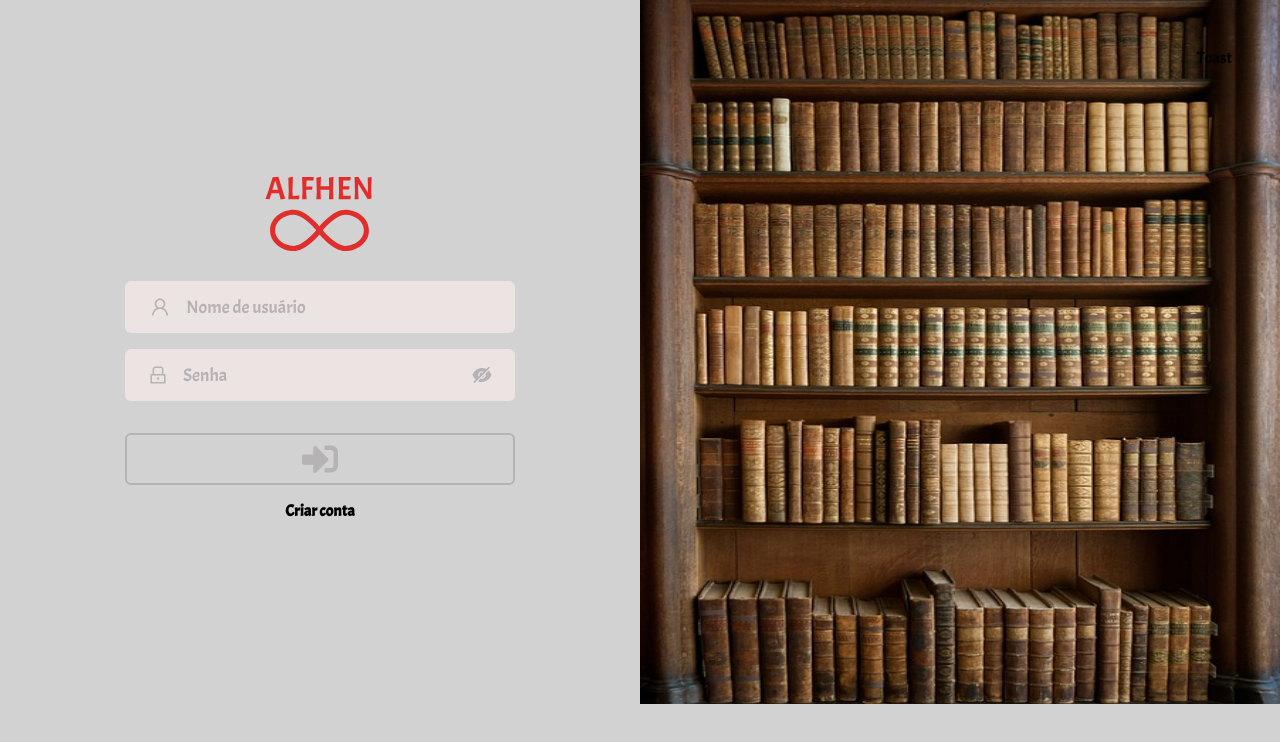
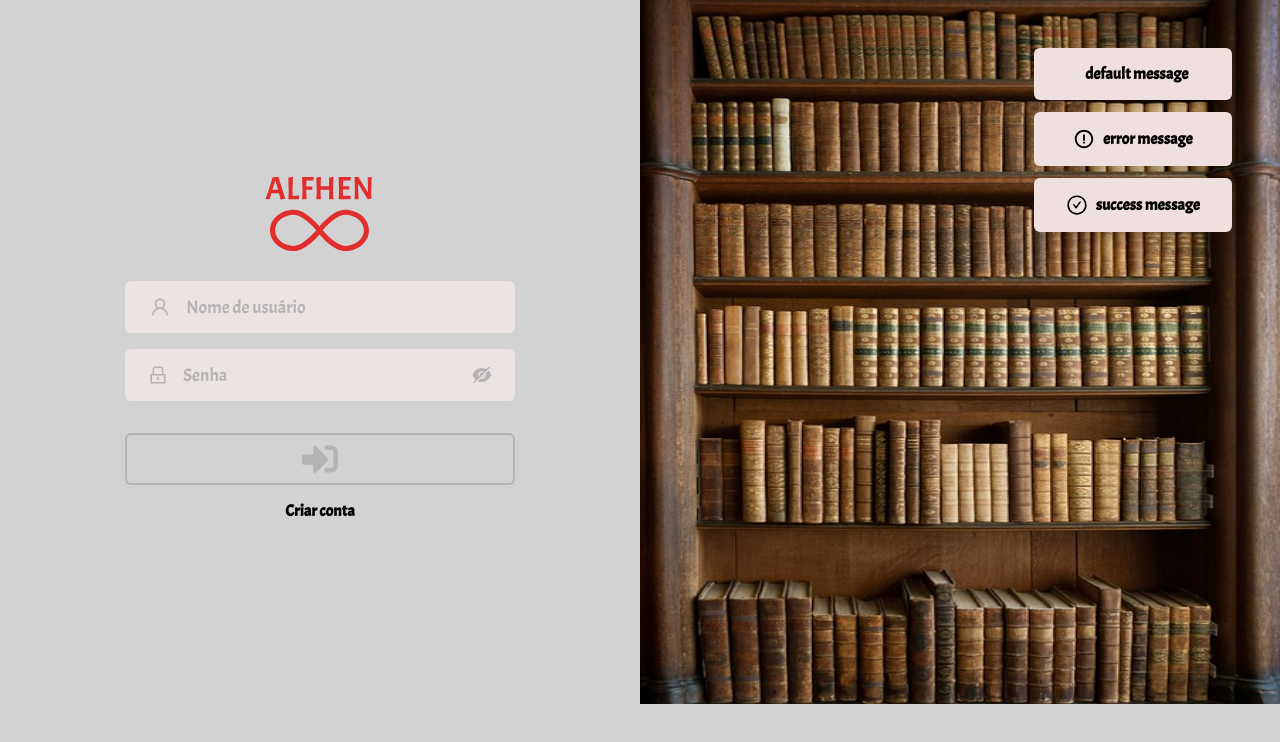
Before and after one commit to danielkada/alfhen-web, a React (Create React App) app: page /signin in a window 1280 px wide. Shown: the top 742 px of the page. Built offline with nearby package versions, Linux system fonts and the light colour scheme.

Commit message:
creating the ToastMessage component

```diff
--- a/src/components/Toast/ToastContainer/index.tsx
+++ b/src/components/Toast/ToastContainer/index.tsx
@@ -1,9 +1,12 @@
+import ToastMessage from '../ToastMessage';
 import { Container } from './styles';
 
 export default function ToastContainer() {
 	return (
 		<Container>
-      Toast
+			<ToastMessage type='default' text='default message' />
+			<ToastMessage type='error' text='error message' />
+			<ToastMessage type='success' text='success message' />
 		</Container>
 	);
 }
--- /dev/null
+++ b/src/components/Toast/ToastMessage/index.tsx
@@ -0,0 +1,18 @@
+import { BiErrorCircle } from 'react-icons/bi';
+import { AiOutlineCheckCircle } from 'react-icons/ai';
+
+import { ToastMessageProps } from './types';
+
+import { Container } from './styles';
+
+export default function ToastMessage({ text, type }: ToastMessageProps) {
+	console.log(type);
+
+	return (
+		<Container>
+			{type === 'error' && <BiErrorCircle size={22} />}
+			{type === 'success' && <AiOutlineCheckCircle size={22} />}
+			<strong>{text}</strong>
+		</Container>
+	);
+}
--- /dev/null
+++ b/src/components/Toast/ToastMessage/styles.ts
@@ -0,0 +1,24 @@
+import styled from 'styled-components';
+
+export const Container = styled.div`
+  display: flex;
+  align-items: center;
+  justify-content: center;
+
+  padding: 16px 32px;
+
+  background-color: #F0DFDF;
+  color: #000;
+
+  border-radius: 6px;
+
+  box-shadow: 0px 20px 20px -16px rgba(0, 0, 0, 0.25);
+
+  strong {
+    margin-left: 8px;
+  }
+
+  & + & {
+    margin-top: 12px;
+  }
+`;
--- /dev/null
+++ b/src/components/Toast/ToastMessage/types.ts
@@ -0,0 +1,4 @@
+export interface ToastMessageProps {
+  text: string;
+  type?: 'default' | 'error' | 'success';
+}
```
